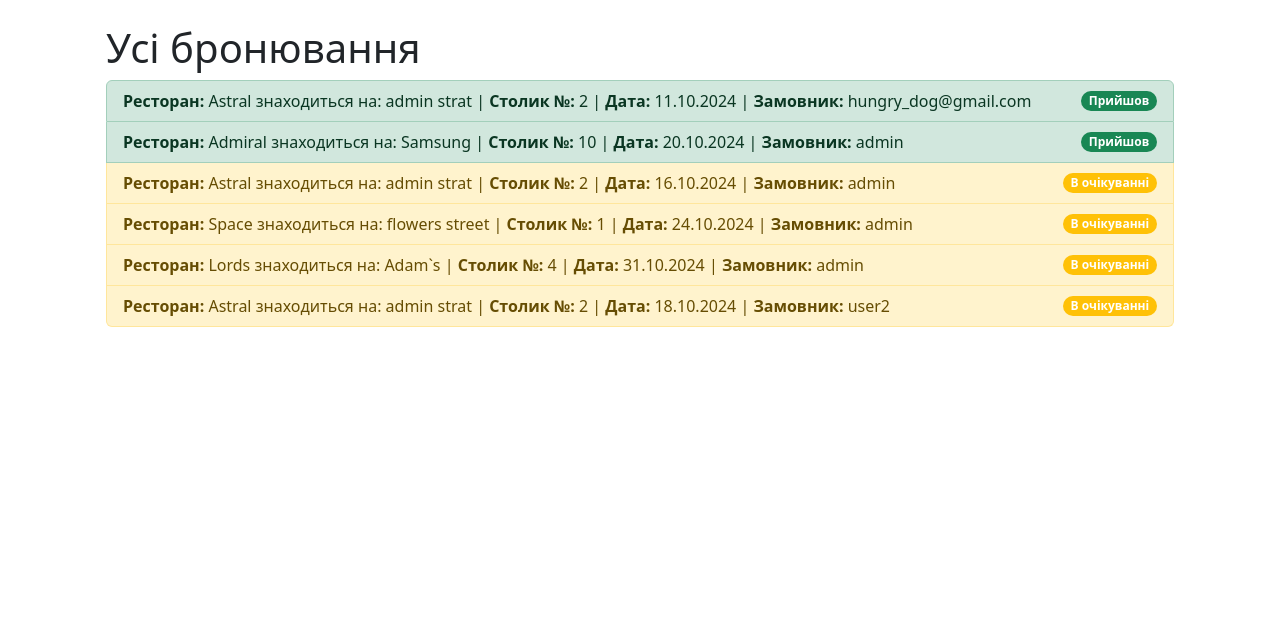
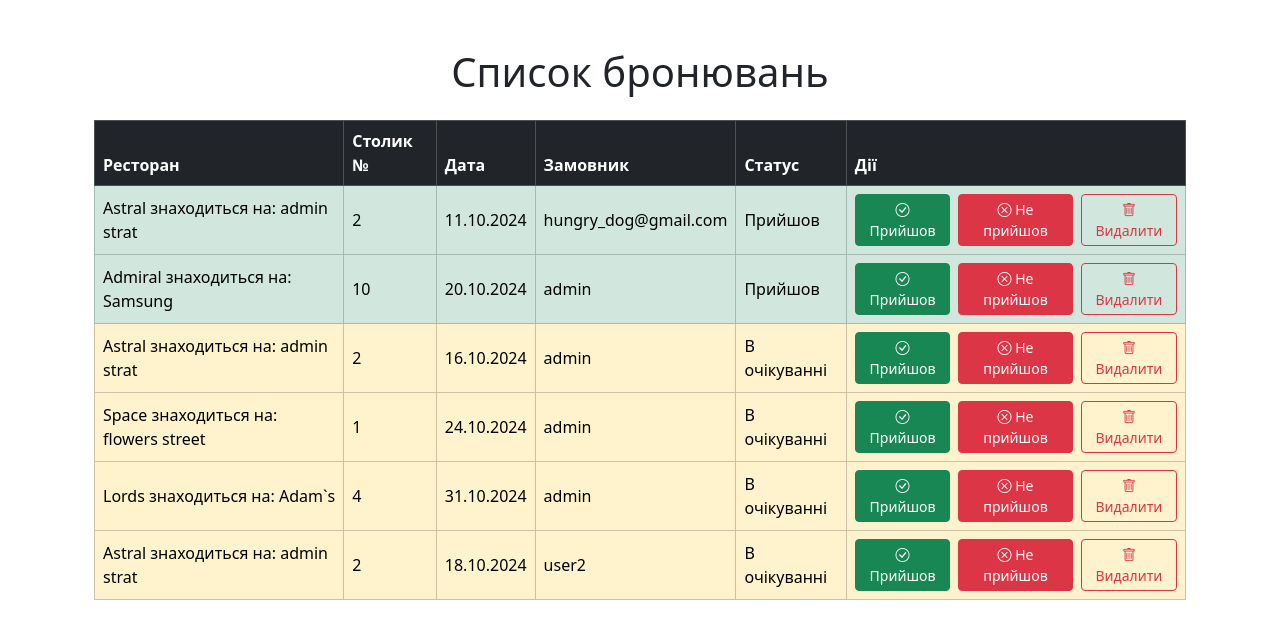
Before and after one commit to fountesh/table_booking, a Django app: page /booking in a window 1280 px wide. Shown: the part 56-695 px from the top of the page. Run offline with Django 5.2, Linux system fonts and the light colour scheme; a user stored in the database is signed in; data comes from the database, SQL or seed files in the repository; both versions use the stored data as it was after the commit.

Commit message:
version3.0

```diff
--- a/booking_app/templates/base.html
+++ b/booking_app/templates/base.html
@@ -8,6 +8,7 @@
 </head>
 <body>
     {% include 'meny.html' %}
+    <link href="https://cdn.jsdelivr.net/npm/bootstrap-icons/font/bootstrap-icons.css" rel="stylesheet">
     <div class="container">
         {% block content %}
         {% endblock %}
--- a/booking_app/templates/booking.html
+++ b/booking_app/templates/booking.html
@@ -1,33 +1,70 @@
 {% extends "base.html" %}
 
 {% block content %}
-<div class="container mx-auto p-4">
-    <h1 class="text-2xl font-bold mb-6">Усі бронювання</h1>
+<div class="container mt-5">
+    <h1 class="text-center mb-4">Список бронювань</h1>
 
-    <ul class="list-group">
-        {% for booking in bookings %}
-            <li class="list-group-item {% if booking.status == 'Прийшов' %}list-group-item-success{% elif booking.status == 'В очікуванні' %}list-group-item-warning{% else %}list-group-item-danger{% endif %}">
-                <div class="d-flex justify-content-between align-items-center">
-                    <div>
-                        <strong>Ресторан:</strong> {{ booking.res_name }} |
-                        <strong>Столик №:</strong> {{ booking.table_id.num }} |
-                        <strong>Дата:</strong> {{ booking.data|date:"d.m.Y" }} |
-                        <strong>Замовник:</strong> {{ booking.user_id.get_full_name|default:booking.user_id.username }}
-                    </div>
-                    <span class="badge {% if booking.status == 'Прийшов' %}bg-success{% elif booking.status == 'В очікуванні' %}bg-warning{% else %}bg-danger{% endif %} rounded-pill">
-                        {{ booking.status }}
-                    </span>
-                </div>
-            </li>
-        {% empty %}
-            <li class="list-group-item text-center text-muted">Наразі немає жодного бронювання</li>
-        {% endfor %}
-        </ul>
-
-    <div class="mt-4">
-        <!-- <a class="btn btn-primary">
-            Забронювати столик
-        </a> -->
+    <div class="table-responsive">
+        <table class="table table-hover table-bordered align-middle">
+            <thead class="table-dark">
+                <tr>
+                    <th>Ресторан</th>
+                    <th>Столик №</th>
+                    <th>Дата</th>
+                    <th>Замовник</th>
+                    <th>Статус</th>
+                    {% if request.user.is_superuser %}
+                        <th>Дії</th>
+                    {% endif %}
+                </tr>
+            </thead>
+            <tbody>
+                {% for booking in bookings %}
+                    <tr class="
+                        {% if booking.status == 'Прийшов' %}table-success
+                        {% elif booking.status == 'В очікуванні' %}table-warning
+                        {% else %}table-danger
+                        {% endif %}
+                    ">
+                        <td>{{ booking.res_name }}</td>
+                        <td>{{ booking.table_id.num }}</td>
+                        <td>{{ booking.data|date:"d.m.Y" }}</td>
+                        <td>{{ booking.user_id.get_full_name|default:booking.user_id.username }}</td>
+                        <td>{{ booking.status }}</td>
+                        {% if request.user.is_superuser %}
+                            <td>
+                                <div class="d-flex gap-2">
+                                    <form method="POST" action="{% url 'update_booking_status' booking.id %}">
+                                        {% csrf_token %}
+                                        <input type="hidden" name="status" value="Прийшов">
+                                        <button type="submit" class="btn btn-success btn-sm">
+                                            <i class="bi bi-check-circle"></i> Прийшов
+                                        </button>
+                                    </form>
+                                    <form method="POST" action="{% url 'update_booking_status' booking.id %}">
+                                        {% csrf_token %}
+                                        <input type="hidden" name="status" value="Неприйшов">
+                                        <button type="submit" class="btn btn-danger btn-sm">
+                                            <i class="bi bi-x-circle"></i> Не прийшов
+                                        </button>
+                                    </form>
+                                    <form method="POST" action="{% url 'delete_booking' booking.id %}">
+                                        {% csrf_token %}
+                                        <button type="submit" class="btn btn-outline-danger btn-sm">
+                                            <i class="bi bi-trash"></i> Видалити
+                                        </button>
+                                    </form>
+                                </div>
+                            </td>
+                        {% endif %}
+                    </tr>
+                {% empty %}
+                    <tr>
+                        <td colspan="6" class="text-center text-muted">Наразі немає жодного бронювання</td>
+                    </tr>
+                {% endfor %}
+            </tbody>
+        </table>
     </div>
 </div>
 {% endblock %}
--- a/booking_app/urls.py
+++ b/booking_app/urls.py
@@ -8,5 +8,7 @@ urlpatterns = [
     path('booking', views.booking_list, name='booking'),
     path('register/', views.register, name='register'),
     path('login/', views.login_view, name='login'),
-    path('logout/', views.logout_view, name='logout')
+    path('logout/', views.logout_view, name='logout'),
+    path('booking/<int:booking_id>/update/', views.update_booking_status, name='update_booking_status'),
+    path('booking/<int:booking_id>/delete/', views.delete_booking, name='delete_booking'),
 ]
--- a/booking_app/views.py
+++ b/booking_app/views.py
@@ -4,6 +4,8 @@ from django.contrib.auth.forms import UserCreationForm, AuthenticationForm
 from django.contrib import messages
 from django.contrib.auth.decorators import login_required
 from .models import Restaurant, Table, Booking
+from django.shortcuts import get_object_or_404
+from django.http import HttpResponseForbidden
 
 @login_required
 def index(request):
@@ -105,3 +107,30 @@ def booking_list(request):
         'bookings': bookings
     }
     return render(request, 'booking.html', context)
+
+@login_required
+def update_booking_status(request, booking_id):
+    if not request.user.is_superuser:
+        return HttpResponseForbidden("Доступ заборонено")
+
+    booking = get_object_or_404(Booking, id=booking_id)
+    if request.method == 'POST':
+        new_status = request.POST.get('status')
+        if new_status in dict(Booking.BOOKING_STATUS).keys():
+            booking.status = new_status
+            booking.save()
+            messages.success(request, f"Статус бронювання оновлено до '{new_status}'")
+        else:
+            messages.error(request, "Недійсний статус")
+    return redirect('booking')
+
+@login_required
+def delete_booking(request, booking_id):
+    if not request.user.is_superuser:
+        return HttpResponseForbidden("Доступ заборонено")
+
+    booking = get_object_or_404(Booking, id=booking_id)
+    if request.method == 'POST':
+        booking.delete()
+        messages.success(request, "Бронювання успішно видалено")
+    return redirect('booking')
```
Also changed, not shown: booking_app/templates/register.html (+22 -10 lines), db.sqlite3.
